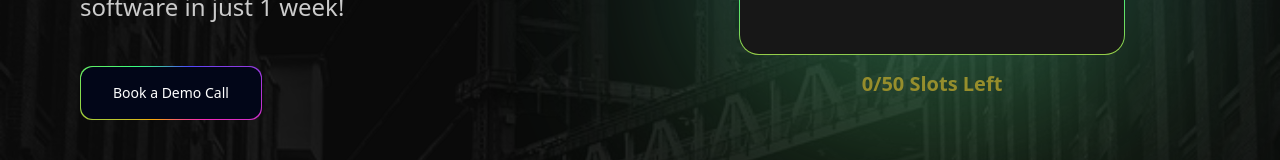
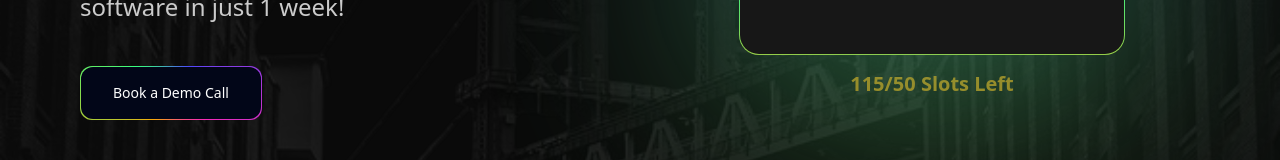
Before and after one commit to TomarJatin/tech-week-landing-page, a Next.js app: page / in a window 1280 px wide. Shown: the part 390-550 px from the top of the page. Built offline with nearby package versions, Linux system fonts and the light colour scheme.

Commit message:
feat: fixes done

```diff
--- a/src/components/hero-section.tsx
+++ b/src/components/hero-section.tsx
@@ -5,8 +5,7 @@ import { NeonGradientCard } from "./magicui/neon-gradient-card";
 
 export function HeroSection() {
   const [timeLeft, setTimeLeft] = useState({ hours: 0, minutes: 0, seconds: 0 });
-  const [slotsLeft, setSlotsLeft] = useState(0);
-  const [startTime] = useState(() => new Date()); // Capture start time when component mounts
+  const [slotsLeft, setSlotsLeft] = useState(50);
 
   useEffect(() => {
     const calculateTimer = () => {
@@ -30,24 +29,17 @@ export function HeroSection() {
     };
 
     const calculateSlots = () => {
-      // Slots logic: add 2 slots each hour from start time until target time
-      const targetDate = new Date('2025-06-06T21:00:00.000Z');
+      // Slots logic: decrease from 50 to 0 at rate of 2 slots per hour
+      const startTime = new Date('2025-06-05T21:00:00.000Z'); // Start date for slots calculation
       const now = new Date();
+      const elapsedTime = now.getTime() - startTime.getTime();
+      const elapsedHours = elapsedTime / (1000 * 60 * 60); // Convert to hours
 
-      // If current time is past target time, keep slots at 50
-      if (now.getTime() >= targetDate.getTime()) {
-        setSlotsLeft(50);
-        return;
-      }
+      // Decrease 2 slots per hour
+      const slotsReduced = Math.floor(elapsedHours * 2);
+      const remainingSlots = Math.max(0, 50 - slotsReduced);
 
-      // Calculate elapsed time since component mounted
-      const elapsedTime = now.getTime() - startTime.getTime();
-      const elapsedHours = Math.floor(elapsedTime / (1000 * 60 * 60));
-
-      // Add 2 slots per elapsed hour, cap at 50
-      const totalSlots = Math.min(50, elapsedHours * 2);
-
-      setSlotsLeft(totalSlots);
+      setSlotsLeft(remainingSlots);
     };
 
     // Calculate immediately
```
